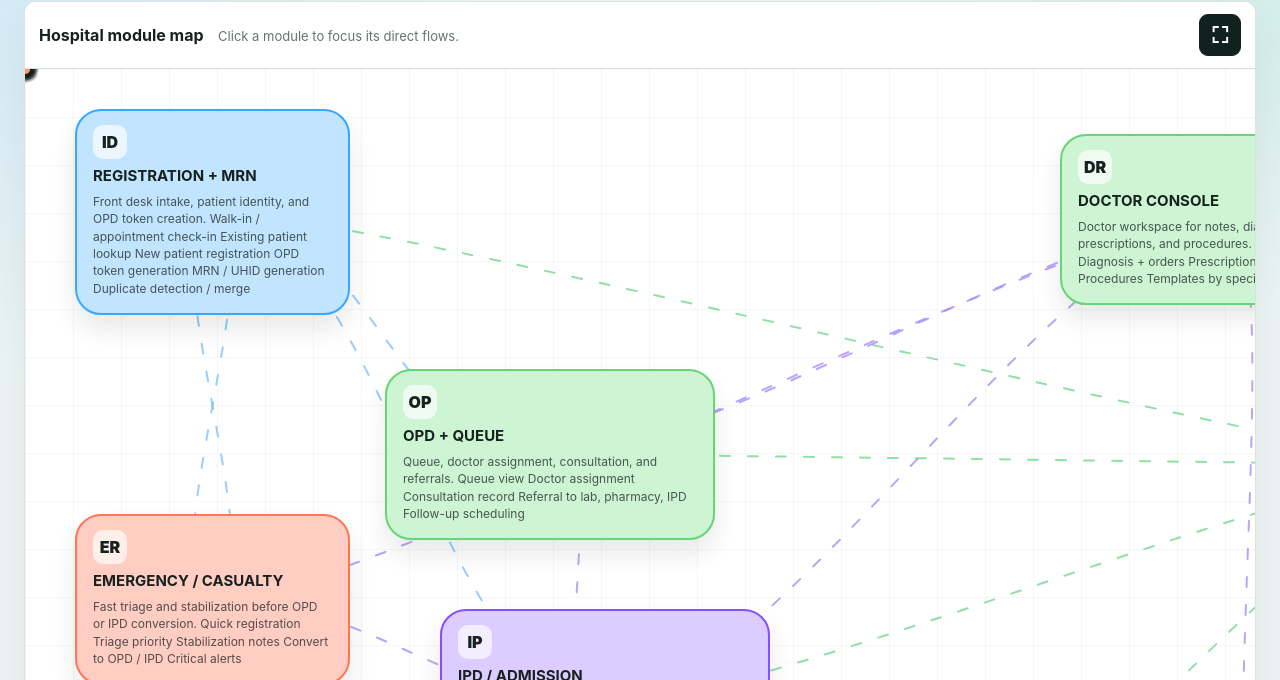
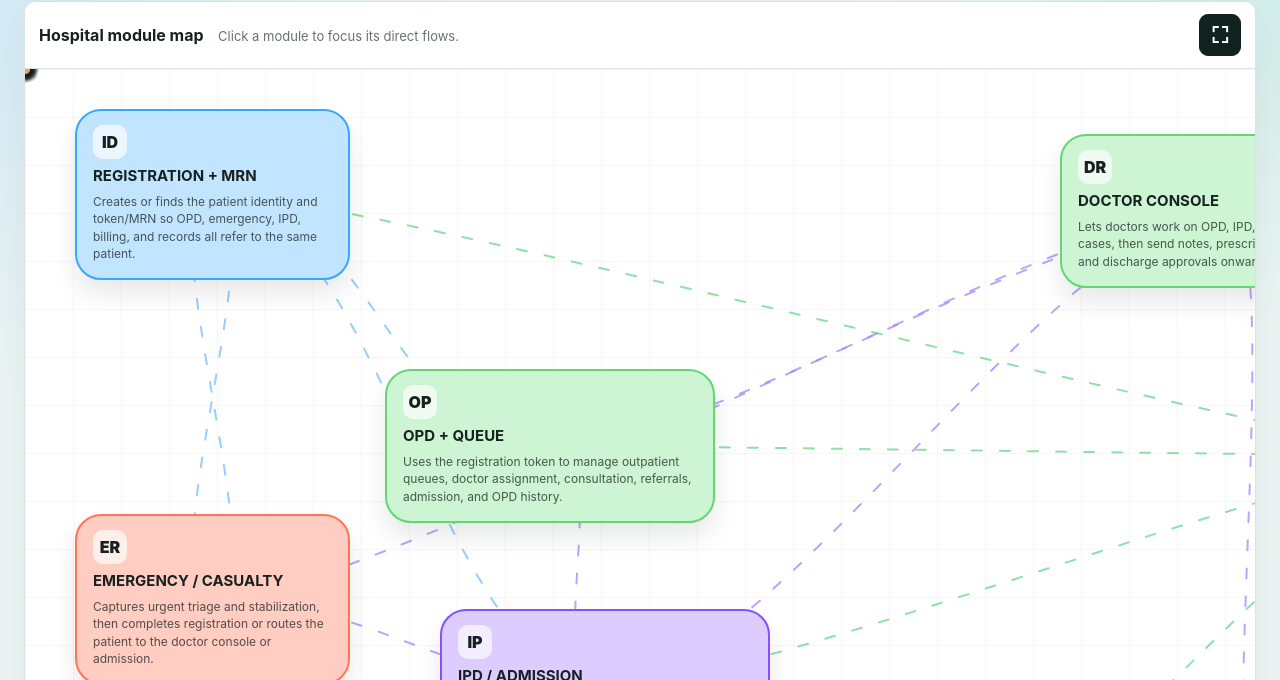
Before and after one commit to akhiltomprakash/HMS_flows, a plain HTML site: page index.html in a window 1280 px wide. Shown: the part 120-800 px from the top of the page. Drawn offline with Linux system fonts and the light colour scheme.

Commit message:
Improve descriptions

```diff
--- a/app.js
+++ b/app.js
@@ -4,6 +4,8 @@ const modules = [
     title: "Registration + MRN",
     icon: "ID",
     summary: "Front desk intake, patient identity, and OPD token creation.",
+    description:
+      "Creates or finds the patient identity and token/MRN so OPD, emergency, IPD, billing, and records all refer to the same patient.",
     details: [
       "Walk-in / appointment check-in",
       "Existing patient lookup",
@@ -26,6 +28,8 @@ const modules = [
     title: "Emergency / Casualty",
     icon: "ER",
     summary: "Fast triage and stabilization before OPD or IPD conversion.",
+    description:
+      "Captures urgent triage and stabilization, then completes registration or routes the patient to the doctor console or admission.",
     details: [
       "Quick registration",
       "Triage priority",
@@ -47,6 +51,8 @@ const modules = [
     title: "Beds / Wards / OT",
     icon: "BD",
     summary: "Bed board, ward transfers, OT scheduling, and occupancy.",
+    description:
+      "Manages bed, ward, and OT availability, then feeds bed movement and ward status into IPD and nursing workflows.",
     details: [
       "Bed board",
       "Ward transfer",
@@ -69,6 +75,8 @@ const modules = [
     title: "Nursing + MAR",
     icon: "NR",
     summary: "Vitals, medication administration, handover, and escalations.",
+    description:
+      "Records vitals, medication administration, and handovers during IPD, then passes care notes into the patient record and discharge.",
     details: [
       "Vitals charting",
       "Medication administration",
@@ -91,6 +99,8 @@ const modules = [
     title: "IPD / Admission",
     icon: "IP",
     summary: "Admitted patient workflow from admission request to discharge planning.",
+    description:
+      "Coordinates admitted care across beds, nursing, doctor rounds, and procedures, then closes the stay into discharge and patient history.",
     details: [
       "Admission request",
       "Bed allocation",
@@ -114,6 +124,8 @@ const modules = [
     title: "OPD + Queue",
     icon: "OP",
     summary: "Queue, doctor assignment, consultation, and referrals.",
+    description:
+      "Uses the registration token to manage outpatient queues, doctor assignment, consultation, referrals, admission, and OPD history.",
     details: [
       "Queue view",
       "Doctor assignment",
@@ -136,6 +148,8 @@ const modules = [
     icon: "LR",
     summary:
       "Cross-department patient memory across OPD, IPD, orders, results, bills, and discharge.",
+    description:
+      "Collects identity, OPD/IPD history, doctor notes, vitals, results, medicines, bills, and discharge into one searchable patient view.",
     details: [
       "Cross-department timeline",
       "Orders, results, meds, bills",
@@ -157,6 +171,8 @@ const modules = [
     title: "Doctor Console",
     icon: "DR",
     summary: "Doctor workspace for notes, diagnoses, orders, prescriptions, and procedures.",
+    description:
+      "Lets doctors work on OPD, IPD, and emergency cases, then send notes, prescriptions, test orders, and discharge approvals onward.",
     details: [
       "Doctor notes",
       "Diagnosis + orders",
@@ -179,6 +195,8 @@ const modules = [
     title: "Pharmacy",
     icon: "RX",
     summary: "Prescription fulfillment, dispensing, returns, and stock movement.",
+    description:
+      "Receives prescriptions from the doctor console, dispenses medicines, updates stock, and sends medicine charges or discharge meds onward.",
     details: [
       "Prescription fulfillment",
       "Dispense / return",
@@ -201,6 +219,8 @@ const modules = [
     title: "Lab / Diagnostics",
     icon: "LB",
     summary: "Test ordering, sample collection, result upload, approval, and return to record.",
+    description:
+      "Receives test orders from the doctor console, manages sample and report workflow, then sends results to records, billing, and discharge.",
     details: [
       "Test ordering",
       "Sample collection",
@@ -224,6 +244,8 @@ const modules = [
     icon: "DS",
     summary:
       "Closure artifact for treatment, medicines, reports, billing status, and follow-up.",
+    description:
+      "Pulls IPD closure, doctor approval, nursing notes, lab reports, pharmacy medicines, billing status, and insurance documents into discharge.",
     details: [
       "Discharge diagnosis",
       "Treatment given",
@@ -247,6 +269,8 @@ const modules = [
     title: "Insurance / TPA",
     icon: "TP",
     summary: "Policy capture, authorization, claim documents, approval, and settlement.",
+    description:
+      "Uses discharge and billing documents to manage insurance approval, claim submission, and final settlement with the TPA.",
     details: [
       "Policy capture",
       "Pre-authorization",
@@ -270,6 +294,8 @@ const modules = [
     icon: "₹",
     summary:
       "Single financial ledger across OPD, IPD, lab, pharmacy, packages, refunds, and settlement.",
+    description:
+      "Collects OPD, IPD, lab, and pharmacy charges, then returns settlement status for discharge and insurance claims.",
     details: [
       "OPD/IPD/lab/pharmacy billing",
       "Deposits + advances",
@@ -436,12 +462,10 @@ function renderNodes() {
       node.classList.add("dimmed");
     }
 
-    const combinedDescription = [module.summary, ...module.details].join(" ");
-
     node.innerHTML = `
       <span class="icon">${module.icon}</span>
       <h3>${module.title}</h3>
-      <p class="combined-description">${combinedDescription}</p>
+      <p class="module-description">${module.description}</p>
     `;
 
     node.addEventListener("pointerdown", (event) => {
--- a/styles.css
+++ b/styles.css
@@ -371,7 +371,7 @@ body.dark .map-stage {
   line-height: 1.45;
 }
 
-.node .combined-description {
+.node .module-description {
   max-width: 44ch;
 }
 
```
